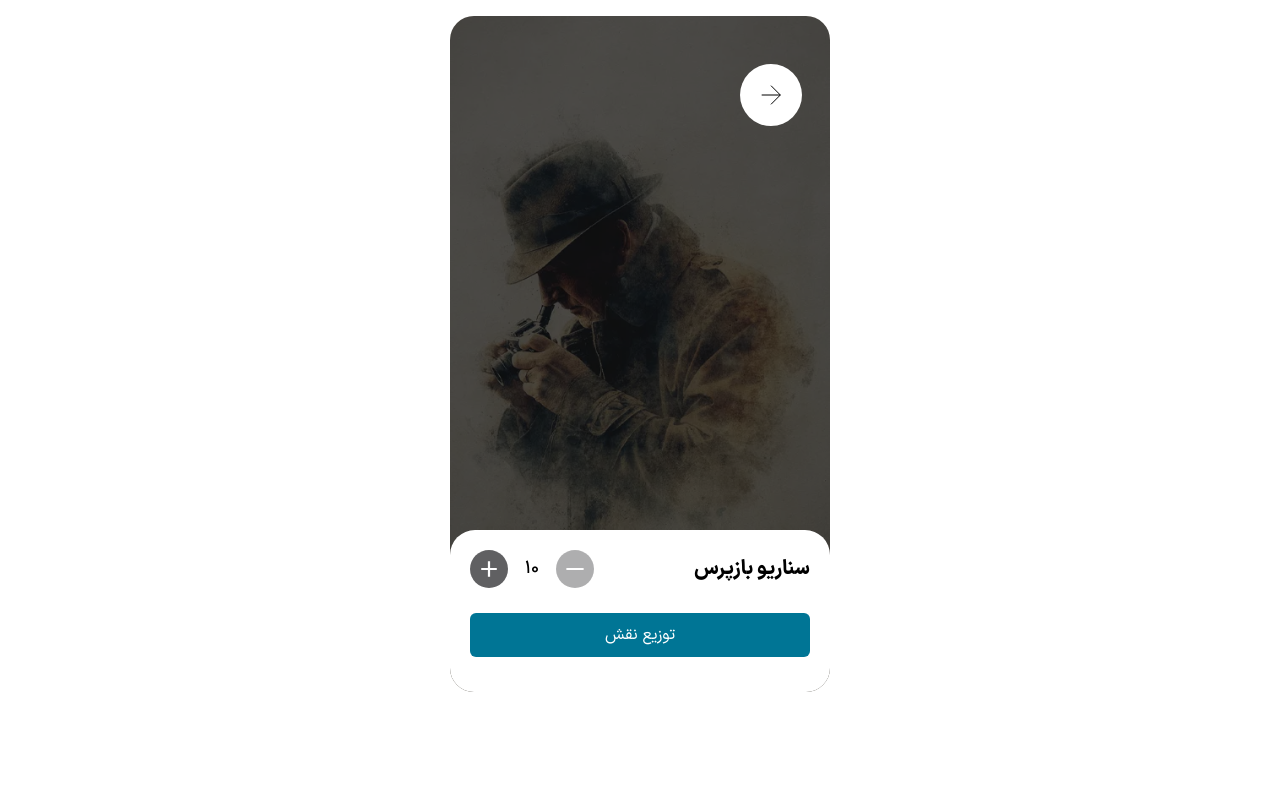
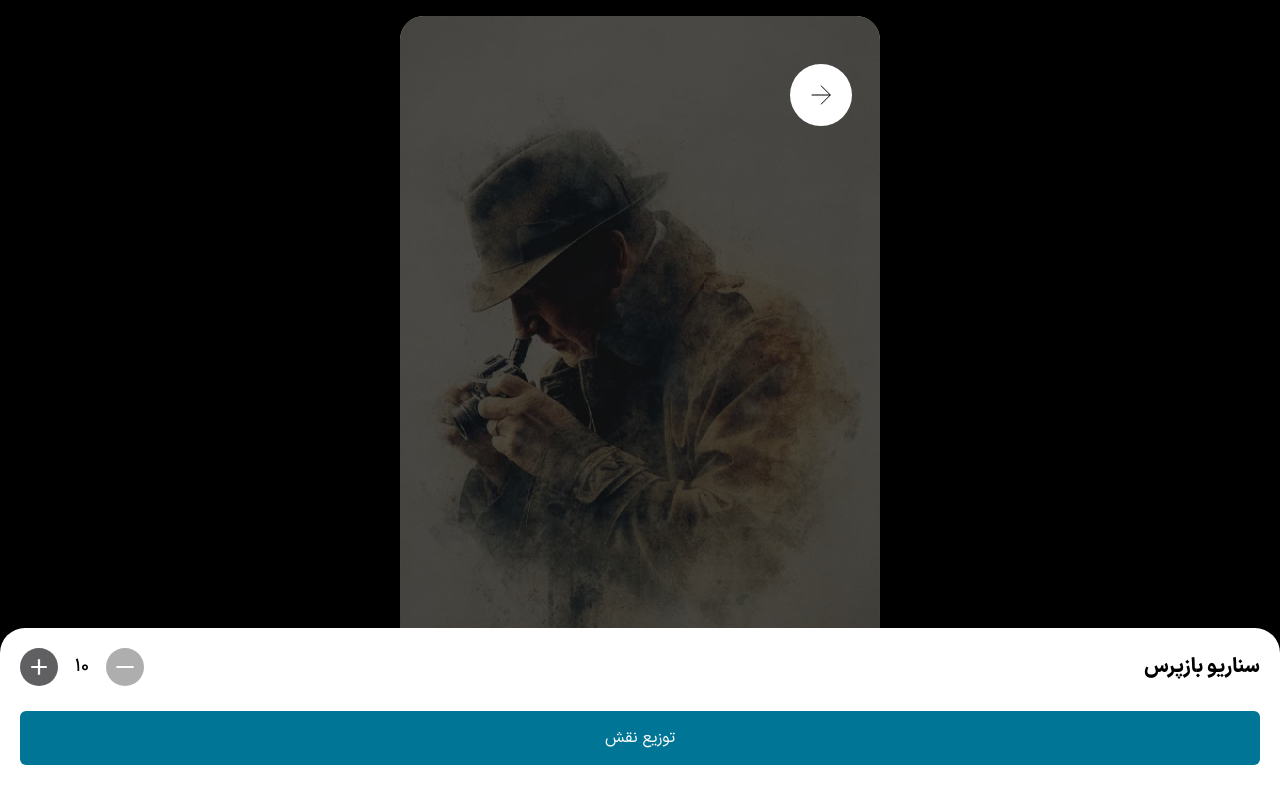
Before and after one commit to mahla-mohamadi/don-frontend, a Next.js app: page /new in a window 1280 px wide. Built offline with nearby package versions, Linux system fonts and the light colour scheme.

Commit message:
final-manage

```diff
--- a/src/app/globals.css
+++ b/src/app/globals.css
@@ -40,6 +40,9 @@
     @apply after:content-[''] after:hidden after:w-full after:h-full after:bg-[#44433f2f] after:absolute after:top-0 after:z-10 hover:after:flex ;
   }
 }
+
+
+
 input{
   @apply bg-transparent;
 }
@@ -64,7 +67,7 @@ body {
   background-color: rgba(0, 117, 149, 1);
   color: #fff;
   border-radius: 6px;
-  padding: 10px;
+  padding: 15px 10px;
   width: 100%;
   cursor: pointer;
   transition: all .4s;
@@ -123,7 +126,7 @@ body {
   gap: 25px;
   justify-content: space-between;
   align-items: center;
-  position: absolute;
+  position: fixed;
   left: 0;
   right: 0;
   bottom: 0;
--- a/src/app/layout.js
+++ b/src/app/layout.js
@@ -21,7 +21,7 @@ export default function RootLayout({ children }) {
   return (
     <html lang="en">
       <body
-        className={`${geistSans.variable} ${geistMono.variable} antialiased`}
+        className={`${geistSans.variable} ${geistMono.variable} antialiased h-screen bg-black`}
       >
         {children}
       </body>
--- a/src/app/new/page.js
+++ b/src/app/new/page.js
@@ -8,9 +8,9 @@ export default function page() {
         console.log('Quantity changed to:', newQuantity);
     };
     return (
-        <div className="container mx-auto px-2 lg:py-4">
-            <div className="max-w-[380px] w-full overflow-hidden mx-auto object-cover relative rounded-[24px] mainOverlay max-h-screen">
-                <img src="/img/domy.png" alt="" className="block w-full h-full"/>
+        <div className="mx-auto lg:py-4 h-full">
+            <div className="max-w-[480px] w-full h-full overflow-hidden mx-auto object-cover relative rounded-[24px] mainOverlay">
+                <img src="/img/domy.png" alt="" className="block w-full h-full object-cover"/>
                 <Back link="../" className="absolute right-[28px] top-[48px] z-20"/>
                 <div className="rounded-t-[25px] mainBox z-20">
                     <h2 className="text-[20px] font-[800]">سناریو بازپرس</h2>
```
